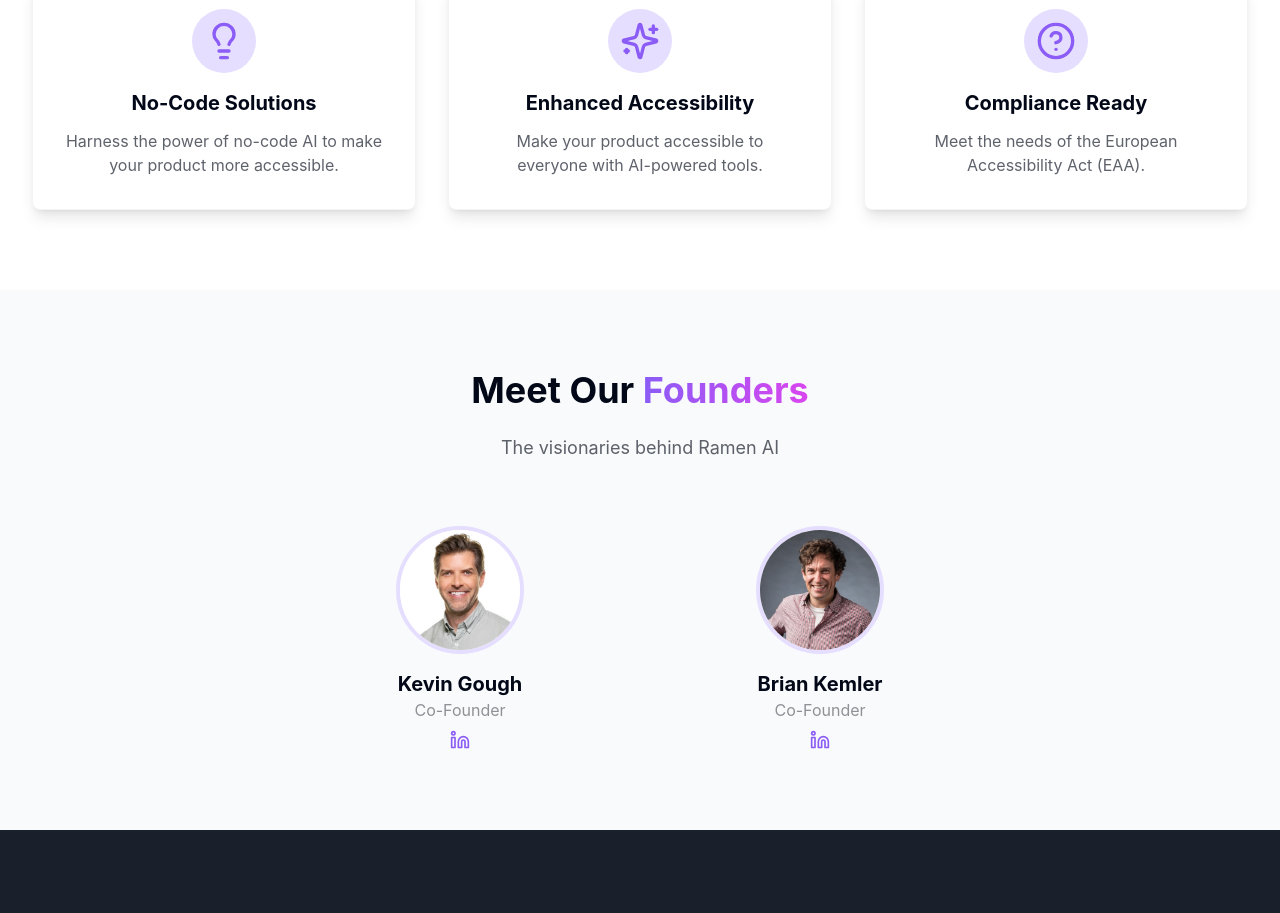
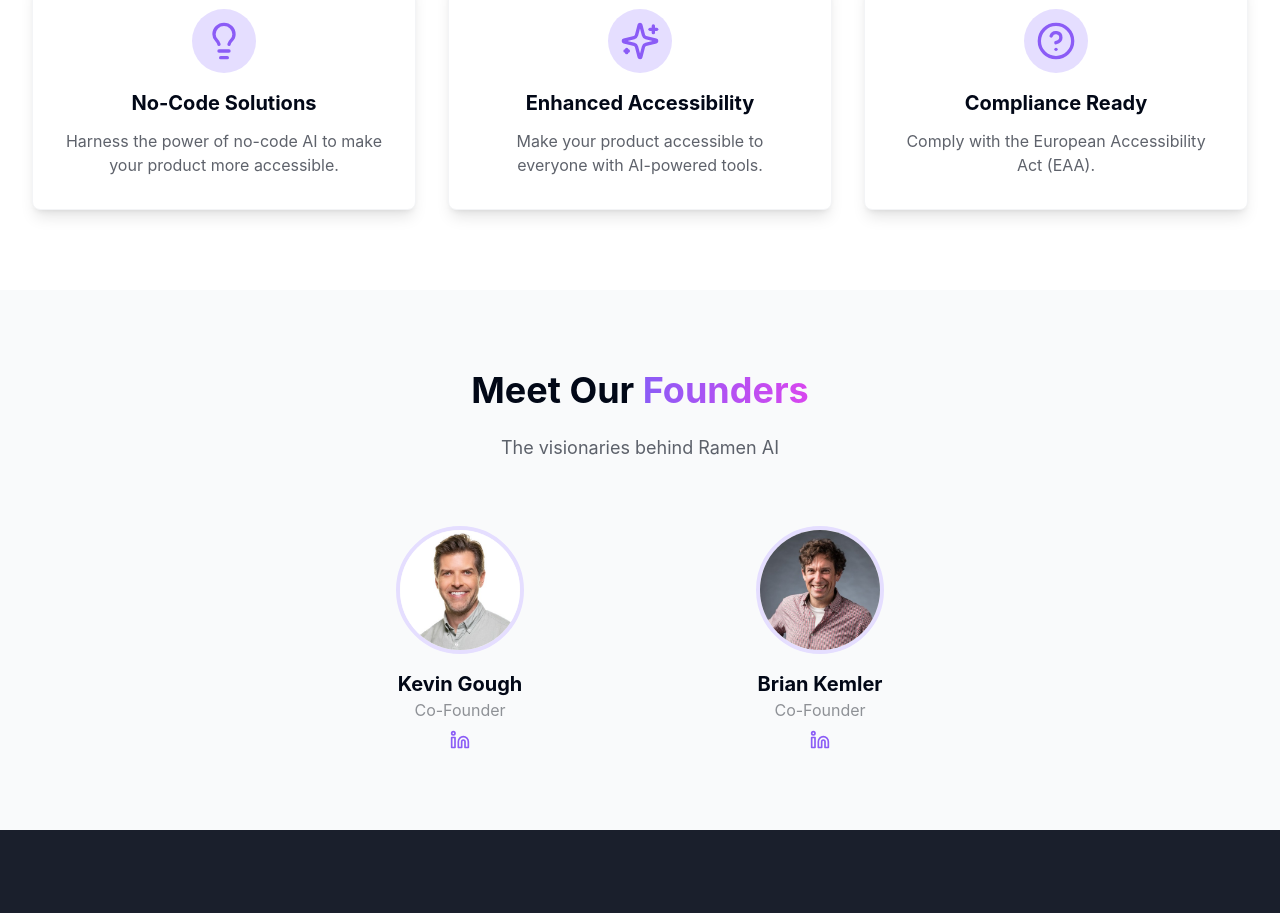
Before and after one commit to briankemler/ramen-page-ai, a React (Vite) app: page / in a window 1280 px wide. Shown: the part 1060-1973 px from the top of the page. Built offline with nearby package versions, Linux system fonts and the light colour scheme.

Commit message:
Fix AboutSection description
Update the description for the EAA compliance feature.

```diff
--- a/src/components/AboutSection.tsx
+++ b/src/components/AboutSection.tsx
@@ -30,7 +30,7 @@ const AboutSection: React.FC = () => {
             {
               icon: <CircleHelp className="w-10 h-10 text-ramen-purple" />,
               title: "Compliance Ready",
-              description: "Meet the needs of the European Accessibility Act (EAA)."
+              description: "Comply with the European Accessibility Act (EAA)."
             }
           ].map((feature, idx) => (
             <div
```
